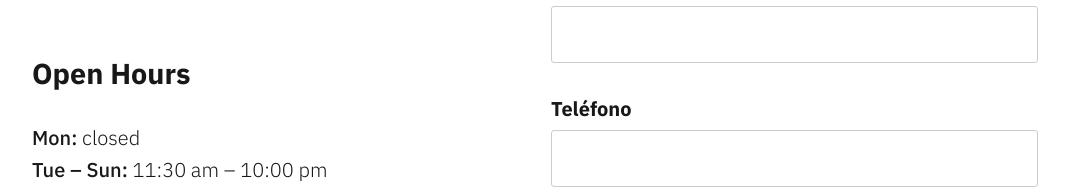
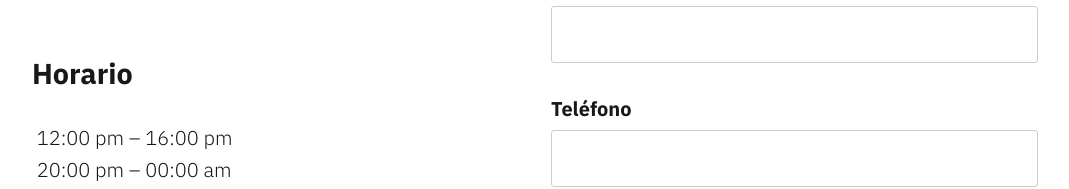
Before and after one commit to gustodiroma/gustodiroma.github.io, a plain HTML site: page contact.html in a window 1280 px wide. Shown: the part 787-976 px from the top of the page, without its empty margins (105-1174 px from the left). Drawn offline with Linux system fonts and the light colour scheme; files that its build step writes are made by us from their sources.

Commit message:
Change hours

```diff
--- a/contact.html
+++ b/contact.html
@@ -153,11 +153,11 @@
 
 
 
-<h3>Open Hours</h3>
+<h3>Horario</h3>
 
 
 
-<p><strong>Mon:</strong>&nbsp;closed<br><strong>Tue – Sun:</strong>&nbsp;11:30 am – 10:00 pm</p>
+<p><strong></strong>&nbsp;12:00 pm – 16:00 pm<br><strong></strong>&nbsp;20:00 pm – 00:00 am</p>
 </div>
 
 
```
Also changed, not shown: index.html (+1 -1 lines).
